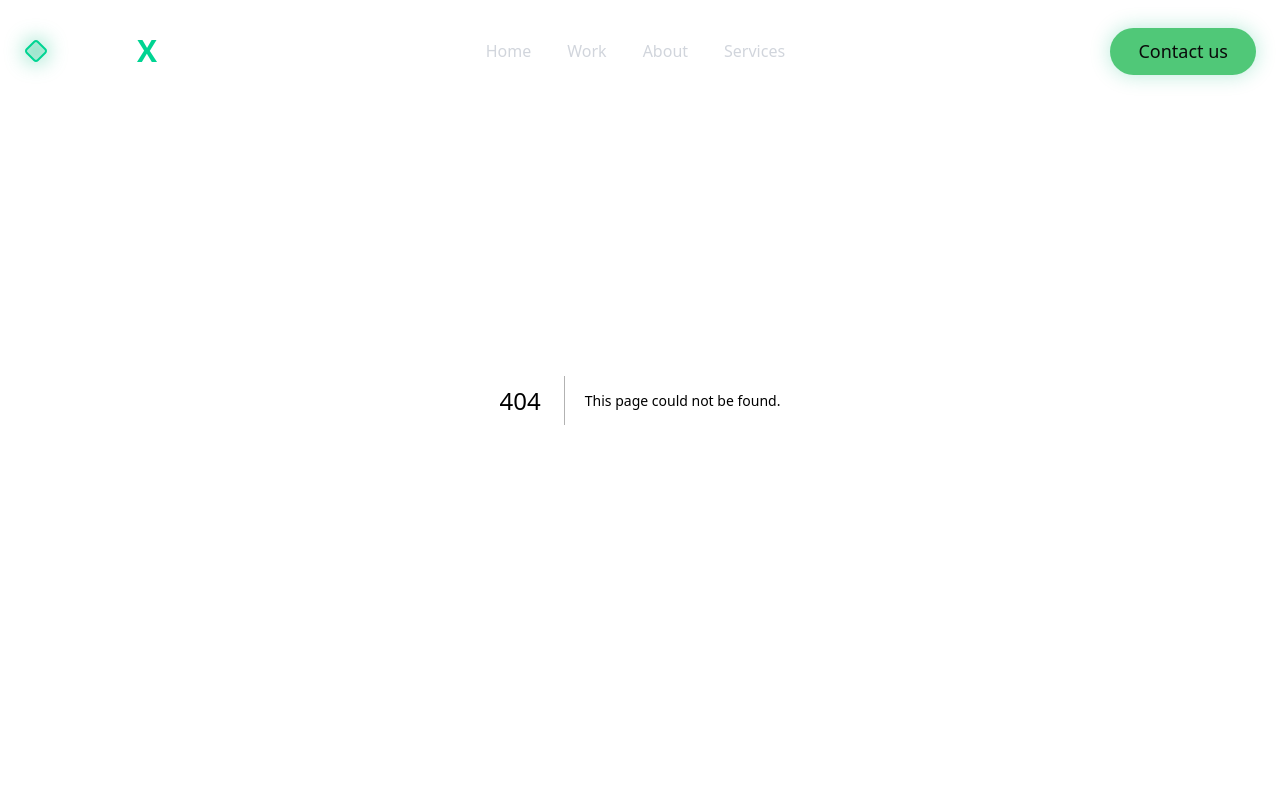
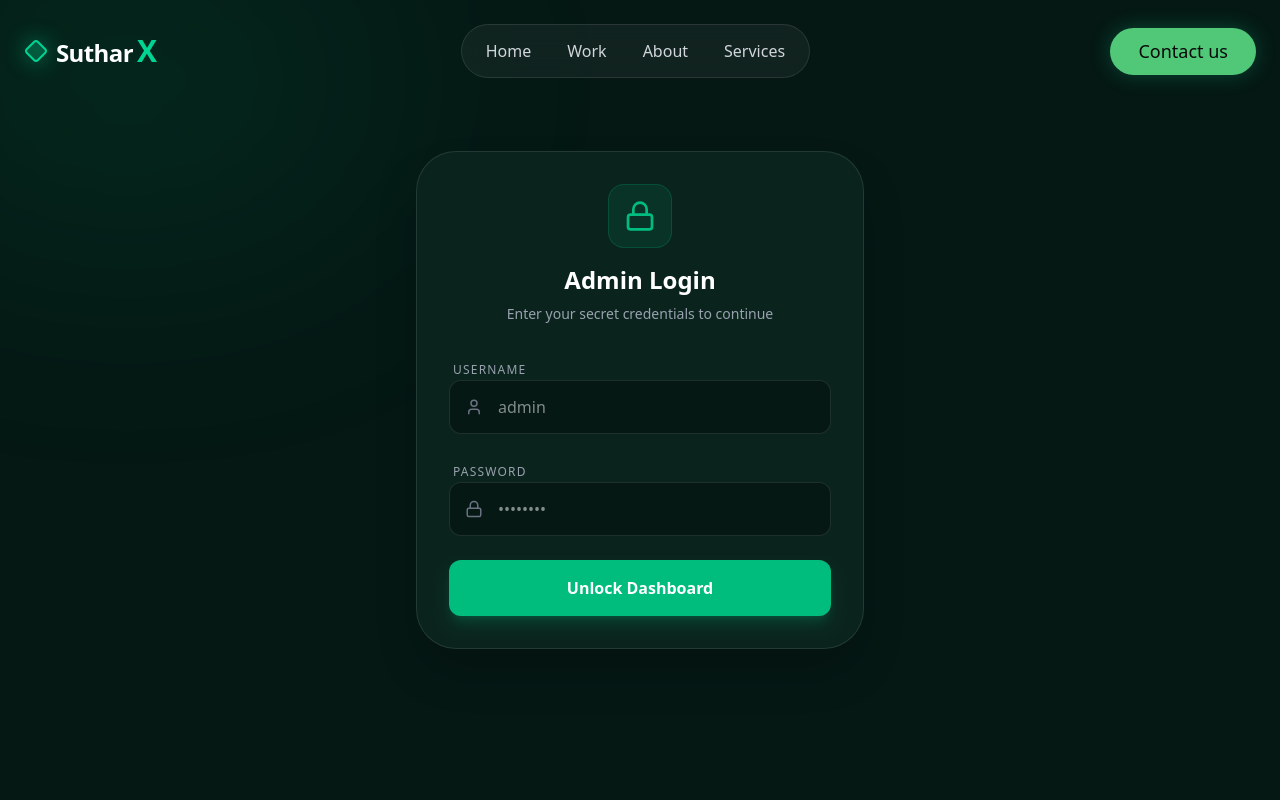
Before and after one commit to iamjitendrasuthar/Freelance-Portfolio, a Next.js app: page /login in a window 1280 px wide. Before the commit this address had no page. Shown: the top 800 px of the page. Built offline with nearby package versions, Linux system fonts and the light colour scheme.

Commit message:
login and logout feauters

```diff
--- /dev/null
+++ b/app/api/login/route.ts
@@ -0,0 +1,28 @@
+import { NextResponse } from "next/server";
+import { cookies } from "next/headers";
+
+export async function POST(req: Request) {
+  const { username, password } = await req.json();
+
+  // .env se credentials check karein
+  if (
+    username === process.env.ADMIN_USERNAME &&
+    password === process.env.ADMIN_PASSWORD
+  ) {
+    // Cookie set karein jo 24 hours tak valid rahegi
+    const cookieStore = await cookies();
+    cookieStore.set("admin_token", "authenticated_success", {
+      httpOnly: true, // Security ke liye zaroori
+      secure: process.env.NODE_ENV === "production",
+      maxAge: 60 * 60 * 24, // 1 day
+      path: "/",
+    });
+
+    return NextResponse.json({ success: true });
+  }
+
+  return NextResponse.json(
+    { success: false, message: "Invalid Credentials" },
+    { status: 401 },
+  );
+}
--- /dev/null
+++ b/app/api/logout/route.ts
@@ -0,0 +1,20 @@
+import { NextResponse } from "next/server";
+import { cookies } from "next/headers";
+
+export async function POST() {
+  try {
+    const cookieStore = await cookies();
+
+    // Cookie ko delete karne ke liye uski maxAge 0 set kar dete hain
+    cookieStore.set("admin_token", "", {
+      httpOnly: true,
+      secure: process.env.NODE_ENV === "production",
+      expires: new Date(0), // Expire immediately
+      path: "/",
+    });
+
+    return NextResponse.json({ success: true, message: "Logged out" });
+  } catch (error) {
+    return NextResponse.json({ success: false }, { status: 500 });
+  }
+}
--- /dev/null
+++ b/app/login/page.tsx
@@ -0,0 +1,117 @@
+"use client";
+
+import { useState } from "react";
+import { useRouter } from "next/navigation";
+import { motion } from "framer-motion";
+import { Lock, User, Loader2 } from "lucide-react";
+import toast from "react-hot-toast";
+
+const LoginPage = () => {
+  const [username, setUsername] = useState("");
+  const [password, setPassword] = useState("");
+  const [isLoading, setIsLoading] = useState(false);
+  const router = useRouter();
+
+  const handleLogin = async (e: React.FormEvent) => {
+    e.preventDefault();
+    setIsLoading(true);
+
+    try {
+      const res = await fetch("/api/login", {
+        method: "POST",
+        headers: { "Content-Type": "application/json" },
+        body: JSON.stringify({ username, password }),
+      });
+
+      if (res.ok) {
+        toast.success("Welcome back, Admin!");
+        router.push("/admin/projects"); // Redirect to dashboard
+      } else {
+        toast.error("Ghalat credentials hain!");
+      }
+    } catch (err) {
+      toast.error("Something went wrong!");
+    } finally {
+      setIsLoading(false);
+    }
+  };
+
+  return (
+    <div className="min-h-screen bg-[#051814] flex items-center justify-center p-4 relative overflow-hidden">
+      {/* Background Glows */}
+      <div className="absolute top-[-10%] left-[-10%] w-[40%] h-[40%] bg-emerald-500/10 blur-[120px] rounded-full" />
+
+      <motion.div
+        initial={{ opacity: 0, y: 20 }}
+        animate={{ opacity: 1, y: 0 }}
+        className="w-full max-w-md bg-[#0a241d] border border-white/10 p-8 rounded-[2.5rem] shadow-2xl relative z-10"
+      >
+        <div className="text-center mb-8">
+          <div className="w-16 h-16 bg-emerald-500/10 rounded-2xl flex items-center justify-center mx-auto mb-4 border border-emerald-500/20">
+            <Lock className="text-emerald-500" size={32} />
+          </div>
+          <h1 className="text-2xl font-bold text-white">Admin Login</h1>
+          <p className="text-gray-400 text-sm mt-2">
+            Enter your secret credentials to continue
+          </p>
+        </div>
+
+        <form onSubmit={handleLogin} className="space-y-6">
+          <div className="space-y-2">
+            <label className="text-xs text-gray-400 uppercase tracking-widest ml-1">
+              Username
+            </label>
+            <div className="relative">
+              <User
+                className="absolute left-4 top-1/2 -translate-y-1/2 text-gray-500"
+                size={18}
+              />
+              <input
+                type="text"
+                required
+                value={username}
+                onChange={(e) => setUsername(e.target.value)}
+                className="w-full bg-[#051814] border border-white/10 rounded-xl py-3.5 pl-12 pr-4 text-white focus:border-emerald-500 focus:outline-none transition-all"
+                placeholder="admin"
+              />
+            </div>
+          </div>
+
+          <div className="space-y-2">
+            <label className="text-xs text-gray-400 uppercase tracking-widest ml-1">
+              Password
+            </label>
+            <div className="relative">
+              <Lock
+                className="absolute left-4 top-1/2 -translate-y-1/2 text-gray-500"
+                size={18}
+              />
+              <input
+                type="password"
+                required
+                value={password}
+                onChange={(e) => setPassword(e.target.value)}
+                className="w-full bg-[#051814] border border-white/10 rounded-xl py-3.5 pl-12 pr-4 text-white focus:border-emerald-500 focus:outline-none transition-all"
+                placeholder="••••••••"
+              />
+            </div>
+          </div>
+
+          <button
+            type="submit"
+            disabled={isLoading}
+            className="w-full bg-emerald-500 hover:bg-emerald-600 text-white font-bold py-4 rounded-xl shadow-lg shadow-emerald-500/20 transition-all active:scale-95 disabled:opacity-50 flex items-center justify-center gap-2 cursor-pointer"
+          >
+            {isLoading ? (
+              <Loader2 className="animate-spin" size={20} />
+            ) : (
+              "Unlock Dashboard"
+            )}
+          </button>
+        </form>
+      </motion.div>
+    </div>
+  );
+};
+
+export default LoginPage;
--- a/components/AdminDashboard.tsx
+++ b/components/AdminDashboard.tsx
@@ -13,7 +13,9 @@ import {
   Calendar,
   Mail,
   Phone,
+  LogOut,
 } from "lucide-react";
+import { useRouter } from "next/navigation";
 
 export interface ProjectType {
   _id: string;
@@ -28,6 +30,7 @@ export interface ProjectType {
 }
 
 const AdminDashboard = () => {
+  const router = useRouter();
   // Tabs State
   const [activeTab, setActiveTab] = useState<"projects" | "inquiries">(
     "projects",
@@ -187,44 +190,77 @@ const AdminDashboard = () => {
       setIsSaving(false);
     }
   };
-
+  const handleLogout = async () => {
+    if (confirm("Are you sure you want to logout?")) {
+      try {
+        const res = await fetch("/api/logout", { method: "POST" });
+        if (res.ok) {
+          router.push("/login"); // Login page par wapas bhej dein
+          router.refresh(); // Page refresh karein taaki middleware trigger ho
+        }
+      } catch (error) {
+        console.error("Logout failed", error);
+      }
+    }
+  };
   return (
     <div className="min-h-screen bg-[#051814] text-white pt-24 pb-12 sm:py-32 px-4 sm:px-6 lg:px-8 font-sans">
       <div className="max-w-7xl mx-auto px-0 md:px-6 lg:px-8">
-        {/* Header & Tabs Section */}
-        <div className="flex flex-col sm:flex-row justify-between items-start sm:items-end mb-8 sm:mb-10 gap-6 border-b border-white/10 pb-4">
-          <div className="w-full sm:w-auto">
-            <h1 className="text-2xl sm:text-3xl font-bold flex items-center gap-2 sm:gap-3 mb-6">
-              <FolderGit2 className="text-emerald-500 w-6 h-6 sm:w-8 sm:h-8" />
-              Admin Workspace
+        {/* --- UPDATED HEADER SECTION --- */}
+        <div className="flex flex-col gap-6 mb-8 sm:mb-10 border-b border-white/10 pb-6">
+          {/* Top Bar: Title & Logout */}
+          <div className="flex items-center justify-between w-full gap-4">
+            <h1 className="text-2xl sm:text-3xl font-bold flex items-center gap-2 sm:gap-3 truncate">
+              <FolderGit2 className="text-emerald-500 shrink-0 w-6 h-6 sm:w-8 sm:h-8" />
+              <span className="truncate">Admin Workspace</span>
             </h1>
 
+            <button
+              onClick={handleLogout}
+              className="flex items-center gap-2 text-gray-400 hover:text-red-400 transition-colors text-xs sm:text-sm font-medium px-3 py-2 sm:px-4 sm:py-2 rounded-xl bg-white/5 border border-white/10 cursor-pointer shrink-0"
+            >
+              <LogOut size={16} className="sm:w-[18px] sm:h-[18px]" />
+              <span>Logout</span>
+            </button>
+          </div>
+
+          {/* Bottom Bar: Tabs & Add Button */}
+          <div className="flex flex-col sm:flex-row sm:items-center justify-between gap-6">
             {/* TABS */}
-            <div className="flex gap-6">
+            <div className="flex gap-4 sm:gap-8 border-b sm:border-none border-white/5">
               <button
                 onClick={() => setActiveTab("projects")}
-                className={`flex items-center gap-2 pb-2 text-sm sm:text-base font-semibold transition-all ${activeTab === "projects" ? "text-emerald-400 border-b-2 border-emerald-400" : "text-gray-500 hover:text-gray-300"}`}
+                className={`flex items-center gap-2 pb-3 sm:pb-2 text-sm sm:text-base font-semibold transition-all cursor-pointer ${
+                  activeTab === "projects"
+                    ? "text-emerald-400 border-b-2 border-emerald-400"
+                    : "text-gray-500 hover:text-gray-300"
+                }`}
               >
                 <FolderGit2 size={18} /> Projects
               </button>
               <button
                 onClick={() => setActiveTab("inquiries")}
-                className={`flex items-center gap-2 pb-2 text-sm sm:text-base font-semibold transition-all ${activeTab === "inquiries" ? "text-emerald-400 border-b-2 border-emerald-400" : "text-gray-500 hover:text-gray-300"}`}
+                className={`flex items-center gap-2 pb-3 sm:pb-2 text-sm sm:text-base font-semibold transition-all cursor-pointer ${
+                  activeTab === "inquiries"
+                    ? "text-emerald-400 border-b-2 border-emerald-400"
+                    : "text-gray-500 hover:text-gray-300"
+                }`}
               >
-                <MessageSquare size={18} /> Client Inquiries
+                <MessageSquare size={18} />
+                <span className="whitespace-nowrap">Client Inquiries</span>
               </button>
-            </div>
             </div>
 
             {/* Add Button (Only show on Projects Tab) */}
             {activeTab === "projects" && (
               <button
                 onClick={handleAddNew}
-              className="w-full sm:w-auto justify-center cursor-pointer flex items-center gap-2 bg-emerald-500 hover:bg-emerald-600 text-white px-5 py-2.5 rounded-xl font-medium transition-colors shadow-lg shadow-emerald-500/20"
+                className="w-full sm:w-auto justify-center cursor-pointer flex items-center gap-2 bg-emerald-500 hover:bg-emerald-600 text-white px-5 py-2.5 rounded-xl font-medium transition-colors shadow-lg shadow-emerald-500/20 active:scale-95"
               >
                 <Plus size={18} /> Add New Project
               </button>
             )}
+          </div>
         </div>
 
         {/* =========================================
--- a/middleware.ts
+++ b/middleware.ts
@@ -2,35 +2,16 @@ import { NextResponse } from "next/server";
 import type { NextRequest } from "next/server";
 
 export function middleware(req: NextRequest) {
-  // 1. Basic Auth header check karein
-  const basicAuth = req.headers.get("authorization");
+  const token = req.cookies.get("admin_token");
 
-  if (basicAuth) {
-    const authValue = basicAuth.split(" ")[1];
-
-    // Base64 decode karke username aur password nikalein
-    const [user, pwd] = atob(authValue).split(":");
-
-    // 2. Apne .env.local wale credentials se match karein
-    if (
-      user === process.env.ADMIN_USERNAME &&
-      pwd === process.env.ADMIN_PASSWORD
-    ) {
-      // Agar match ho gaya, toh page open hone dein
-      return NextResponse.next();
-    }
+  // Agar user /admin routes access kar raha hai aur token nahi hai
+  if (req.nextUrl.pathname.startsWith("/admin") && !token) {
+    return NextResponse.redirect(new URL("/login", req.url));
   }
 
-  // 3. Agar credentials galat hain ya nahi daale gaye, toh Login Popup dikhayen
-  return new NextResponse("Unauthorized Access", {
-    status: 401,
-    headers: {
-      "WWW-Authenticate": 'Basic realm="Secure Admin Dashboard"',
-    },
-  });
+  return NextResponse.next();
 }
 
-// 4. Yeh define karta hai ki middleware sirf kis route par chalega
 export const config = {
-  matcher: ["/admin/:path*"], // /admin aur uske andar ke saare routes protect ho jayenge
+  matcher: ["/admin/:path*"],
 };
```
Lines whose indentation alone changed are shown as unchanged.
